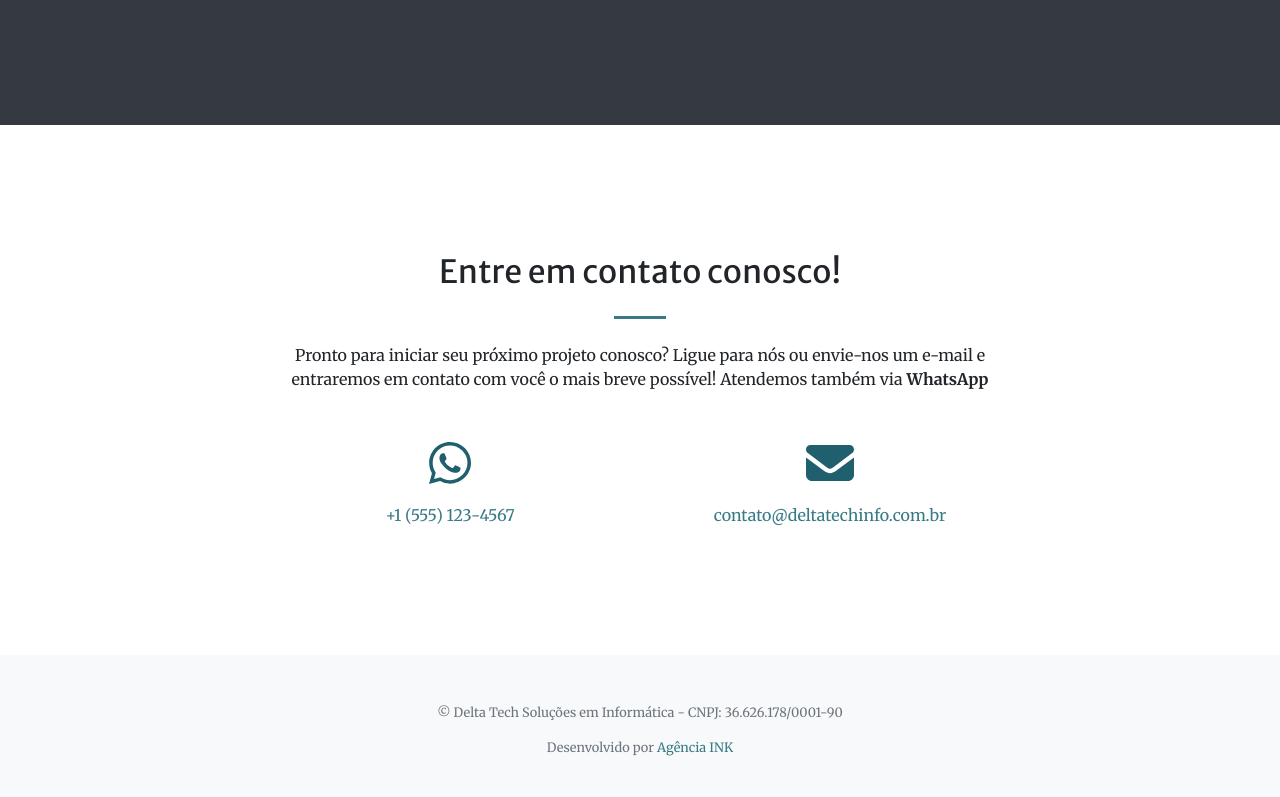
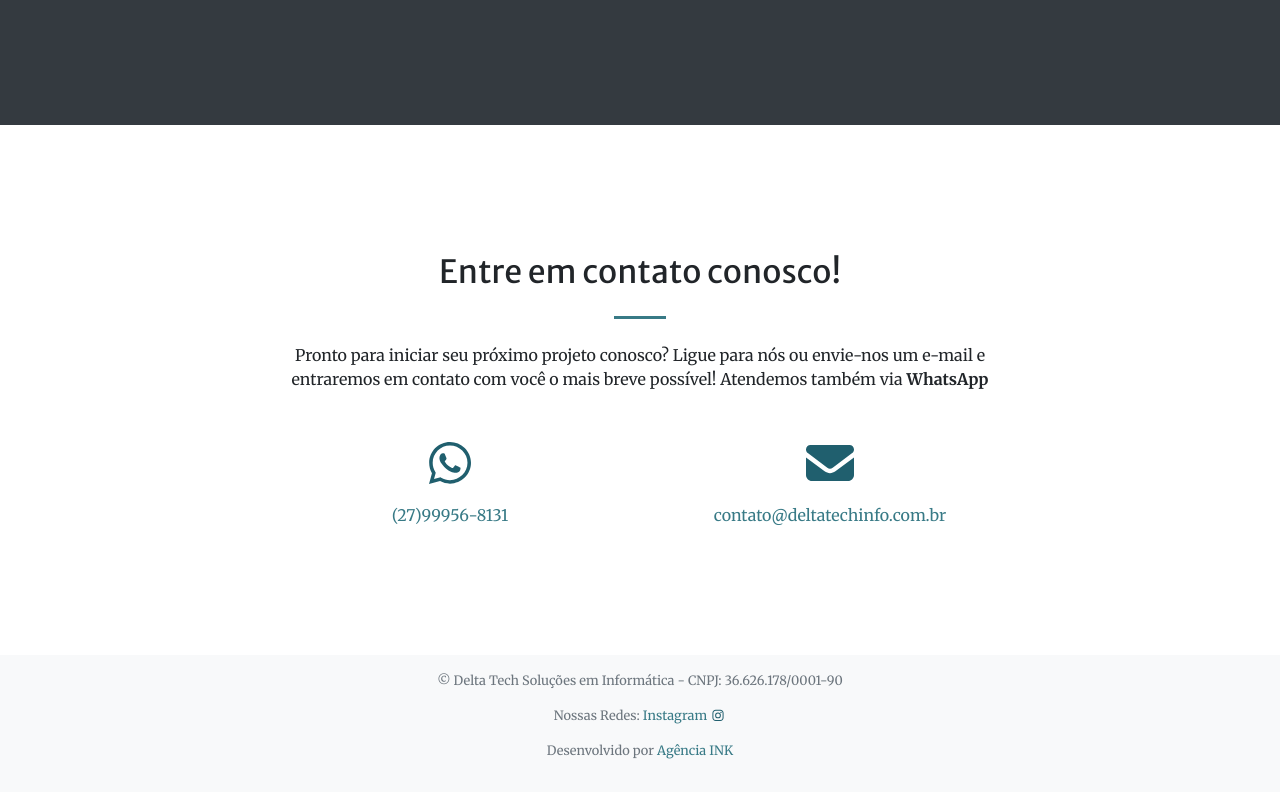
Before and after one commit to mateuslecchi/deltatech, a plain HTML site: page index.html in a window 1280 px wide. Shown: the part 2294-3091 px from the top of the page. Drawn offline with Linux system fonts and the light colour scheme.

Commit message:
Add whatsapp link and instagram on footer

```diff
--- a/index.html
+++ b/index.html
@@ -187,7 +187,7 @@
                 <div class="row">
                     <div class="col-lg-4 ml-auto text-center mb-5 mb-lg-0">
                         <i class="fab fa-whatsapp fa-3x mb-3 "></i>
-                        <a class="d-block " href="mailto:contato@yourwebsite.com" target="_blank" rel="noreferrer">+1 (555) 123-4567</a>
+                        <a class="d-block " href="https://wa.me/5527999568131" target="_blank" rel="noreferrer">(27)99956-8131</a>
                     </div>
                     <div class="col-lg-4 mr-auto text-center">
                         <i class="fas fa-envelope fa-3x mb-3 "></i>
@@ -198,9 +198,10 @@
             </div>
         </section>
         <!-- Footer-->
-        <footer class="bg-light py-5">
+        <footer class="bg-light py-3">
             <div class="container">
                 <p class="small text-center text-muted">© Delta Tech Soluções em Informática - CNPJ: 36.626.178/0001-90</p>
+                <p class="small text-center text-muted">Nossas Redes: <a href="https://www.instagram.com/deltatech20/" target="_blank" rel="noreferrer">Instagram <i class="fab fa-instagram"></i></a> </p>
                 <p class="small text-center text-muted">Desenvolvido por <a href="https://agenciaink.com" target="_blank" rel="noreferrer">Agência INK</a></p>
             </div>
         </footer>
```
